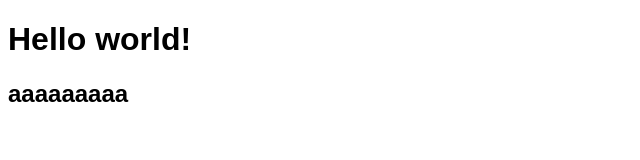
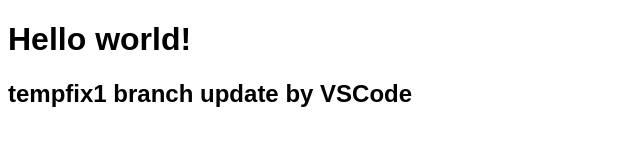
Before and after one commit to BbFGE/Tim1, a plain HTML site: page index.htm in a window 1280 px wide. Shown: the whole page, without its empty margins (0-640 px from the left). Drawn offline with Linux system fonts and the light colour scheme.

Commit message:
hgjhgjhgj

```diff
--- a/index.htm
+++ b/index.htm
@@ -7,7 +7,7 @@
 
 <body>
   <h1>Hello world!</h1>
-<h2>aaaaaaaaa</h2>
+  <h2>tempfix1 branch update by VSCode</h2>
   <script type="text/javascript" src="jquery-3.4.1.min.js"></script>
   <script type="text/javascript" src="main.js"></script>
 </body>
```
